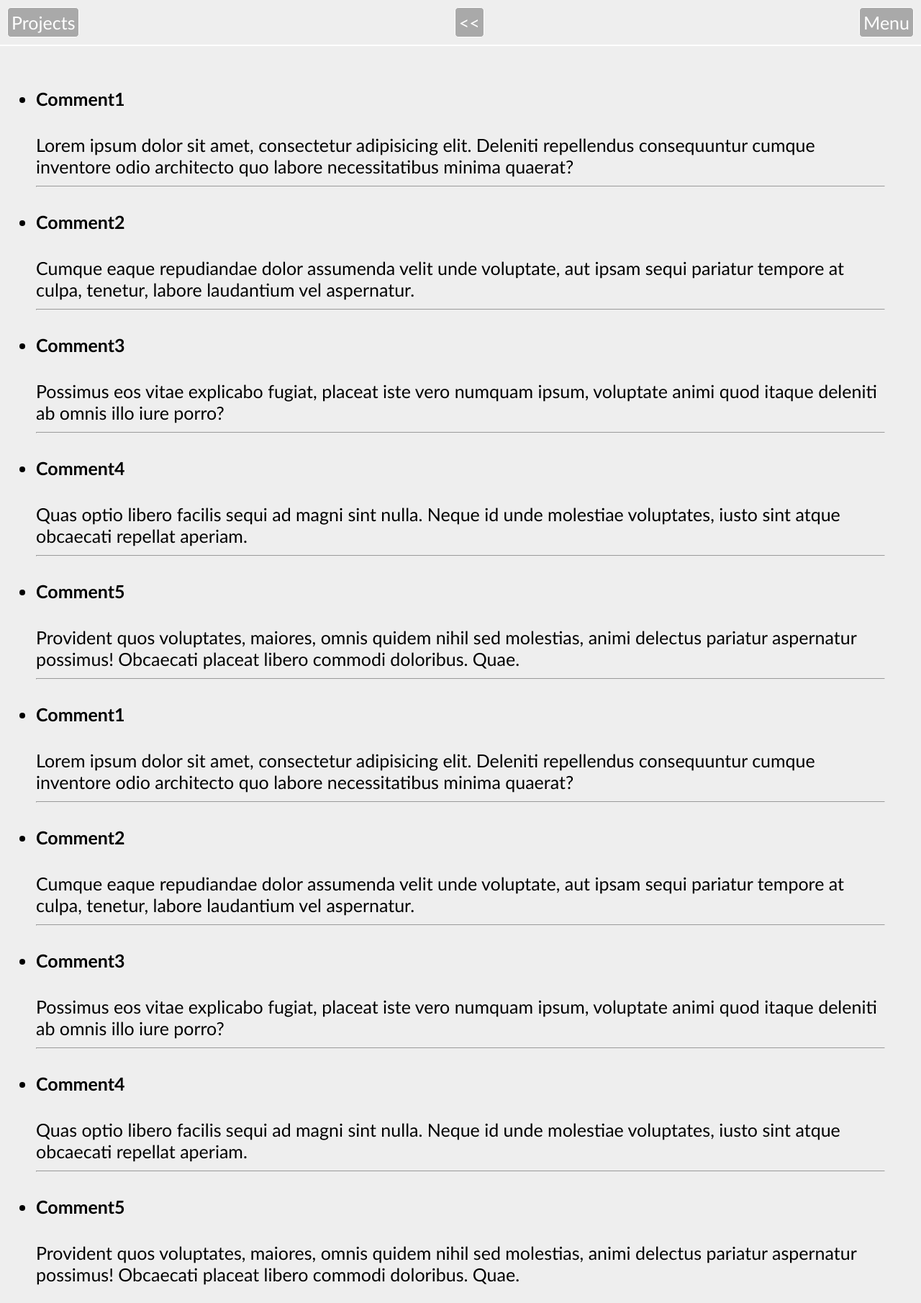
After one commit to ptaiga/organizer, a Django app: template templates/2stdesign/comments.html in a window 1280 px wide. The commit adds this page. Shown: the whole page at 72% size. Run offline with Django 3.2, Linux system fonts and the light colour scheme; the template is opened without the code that fills it, so the values that code supplies are empty.

Commit message:
Add comments page with return button

```diff
--- /dev/null
+++ b/templates/2stdesign/comments.html
@@ -0,0 +1,81 @@
+<!doctype html>
+<html lang="en">
+<head>
+    <meta charset="utf-8">
+    <meta name="viewport" content="width=device-width, initial-scale=1">
+    <title>Sorga</title>
+    <link rel="stylesheet" href="style.css">
+</head>
+<body>
+
+    <nav>
+        <label for="show-projects" class="show-projects">Projects</label>
+        <a href="index.html" class="back">&lt;&lt;</a>
+        <div>
+            <input type="checkbox" id="show-menu" role="button">
+            <label for="show-menu" class="show-menu">Menu</label>
+            <ul id="menu">
+                <li><a href="#">About</a></li>
+                <li><a href="#">Profile</a></li>
+                <li><a href="#">Logout</a></li>
+            </ul>
+        </div>
+    </nav>
+
+    <aside>
+        <input type="checkbox" id="show-projects" role="button">
+        <ul id="projects">
+            <li>Project1</li>
+            <li>Project2</li>
+            <li>Project3</li>
+        </ul>
+    </aside>
+
+    <article>
+        <ul>
+            <li>
+                <h4>Comment1</h4>Lorem ipsum dolor sit amet, consectetur adipisicing elit. Deleniti repellendus consequuntur cumque inventore odio architecto quo labore necessitatibus minima quaerat?
+            </li>
+            <hr>
+            <li>
+                <h4>Comment2</h4>Cumque eaque repudiandae dolor assumenda velit unde voluptate, aut ipsam sequi pariatur tempore at culpa, tenetur, labore laudantium vel aspernatur.
+            </li>
+            <hr>
+            <li>
+                <h4>Comment3</h4>Possimus eos vitae explicabo fugiat, placeat iste vero numquam ipsum, voluptate animi quod itaque deleniti ab omnis illo iure porro?
+            </li>
+            <hr>
+            <li>
+                <h4>Comment4</h4>Quas optio libero facilis sequi ad magni sint nulla. Neque id unde molestiae voluptates, iusto sint atque obcaecati repellat aperiam.
+            </li>
+            <hr>
+            <li>
+                <h4>Comment5</h4>Provident quos voluptates, maiores, omnis quidem nihil sed molestias, animi delectus pariatur aspernatur possimus! Obcaecati placeat libero commodi doloribus. Quae.
+            </li>
+            <hr>
+            <li>
+                <h4>Comment1</h4>Lorem ipsum dolor sit amet, consectetur adipisicing elit. Deleniti repellendus consequuntur cumque inventore odio architecto quo labore necessitatibus minima quaerat?
+            </li>
+            <hr>
+            <li>
+                <h4>Comment2</h4>Cumque eaque repudiandae dolor assumenda velit unde voluptate, aut ipsam sequi pariatur tempore at culpa, tenetur, labore laudantium vel aspernatur.
+            </li>
+            <hr>
+            <li>
+                <h4>Comment3</h4>Possimus eos vitae explicabo fugiat, placeat iste vero numquam ipsum, voluptate animi quod itaque deleniti ab omnis illo iure porro?
+            </li>
+            <hr>
+            <li>
+                <h4>Comment4</h4>Quas optio libero facilis sequi ad magni sint nulla. Neque id unde molestiae voluptates, iusto sint atque obcaecati repellat aperiam.
+            </li>
+            <hr>
+            <li>
+                <h4>Comment5</h4>Provident quos voluptates, maiores, omnis quidem nihil sed molestias, animi delectus pariatur aspernatur possimus! Obcaecati placeat libero commodi doloribus. Quae.
+            </li>
+        </ul>
+    </article>
+
+    <!-- footer>Copyright &copy; 2018 Sorga</footer -->
+
+</body>
+</html>
--- a/templates/2stdesign/style.css
+++ b/templates/2stdesign/style.css
@@ -4,37 +4,20 @@ html, body {
 }
 
 body {
-    background: white;
     font-family: Calibri;
     font-size: 25px;
 }
 
-aside, article, header, footer, nav {
-    border-radius: 5px;
-    margin: 0;
+aside, article, nav {
+    margin-bottom: 2px;
     background: #eee;
 }
 
-header {
-    grid-area: header;
-    display: none; /*flex*/
-    align-items: center;
-    justify-content: center;
-}
-
 nav {
-    grid-area: nav;
     display: flex;
     justify-content: space-between;
     align-items: center;
-}
-
-aside {
-    grid-area: aside;
-}
-
-article {
-    grid-area: article;
+    padding: 10px;
 }
 
 article ul, aside ul {
@@ -42,42 +25,14 @@ article ul, aside ul {
     padding: 25px;
 }
 
-#show-projects, #projects {
-    display: none;
-}
-
-nav .show-projects {
-    margin-left: 10px;
-    cursor: pointer;
-}
-
-input#show-projects[type=checkbox]:checked ~ #projects {
-    display: block;
-}
-
-/*Hide checkbox*/
-nav #show-menu {
-    display: none;
-}
-
 #menu {
     list-style-type: none;
-    display: none;
     position: absolute;
     right: 10px;
     margin: 0;
     padding: 0;
-}
-
-/*Style 'show menu' label button and hide it by default*/
-nav .show-menu {
-    margin-right: 60px;
-    cursor: pointer;
-}
-
-/*Show menu when invisible checkbox is checked*/
-input#show-menu[type=checkbox]:checked ~ #menu {
-    display: block;
+    width: 100%;
+    max-width: 400px;
 }
 
 #menu li {
@@ -86,17 +41,33 @@ input#show-menu[type=checkbox]:checked ~ #menu {
     margin-top: 1px;
 }
 
-#menu a {
+#menu a,
+.show-projects, .show-menu, .back {
     border: 1px solid white;
     text-decoration: none;
     display: inline-block;
-    width: 100%;
     background-color: darkgray;
     color: white;
     border-radius: 5px;
     text-align: center;
+    padding: 5px;
+    cursor: pointer;
+}
+
+#menu a {
+    width: 100%;
 }
 
 #menu a:hover {
     background-color: gray;
 }
+
+#show-projects, #projects,
+#show-menu, #menu {
+    display: none;
+}
+
+input#show-projects[type=checkbox]:checked ~ #projects,
+input#show-menu[type=checkbox]:checked ~ #menu {
+    display: block;
+}
```
Also changed, not shown: templates/2stdesign/index.html (+1 -8 lines), README.md.
